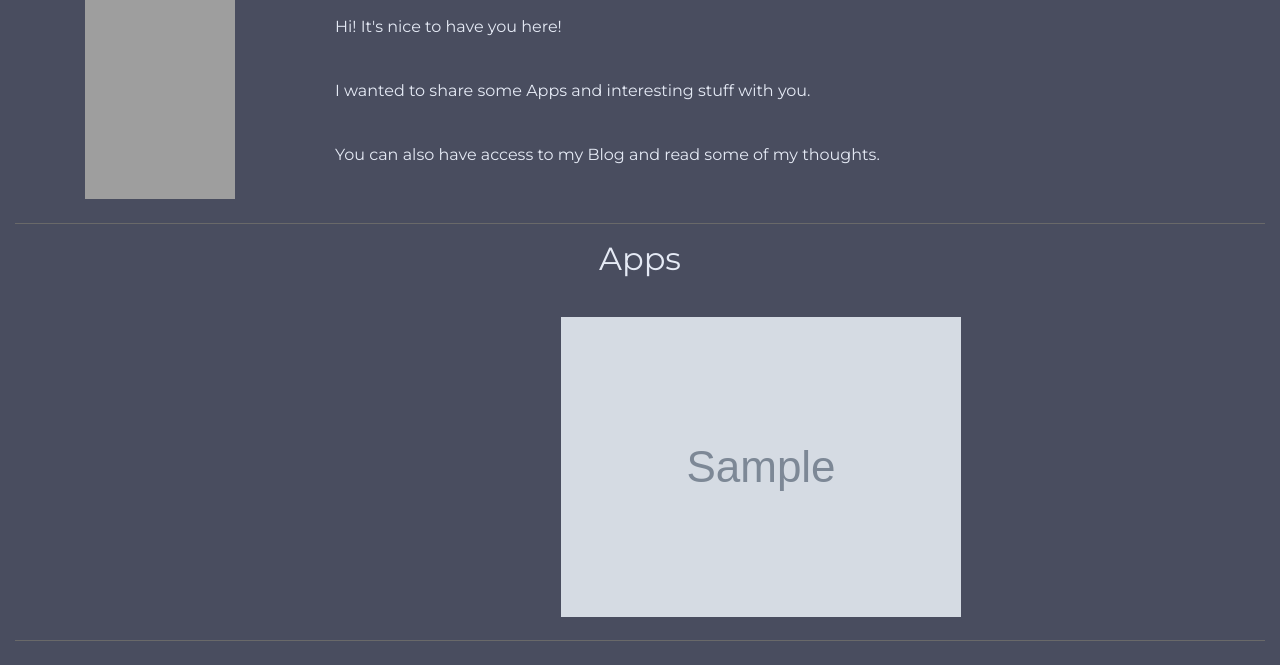
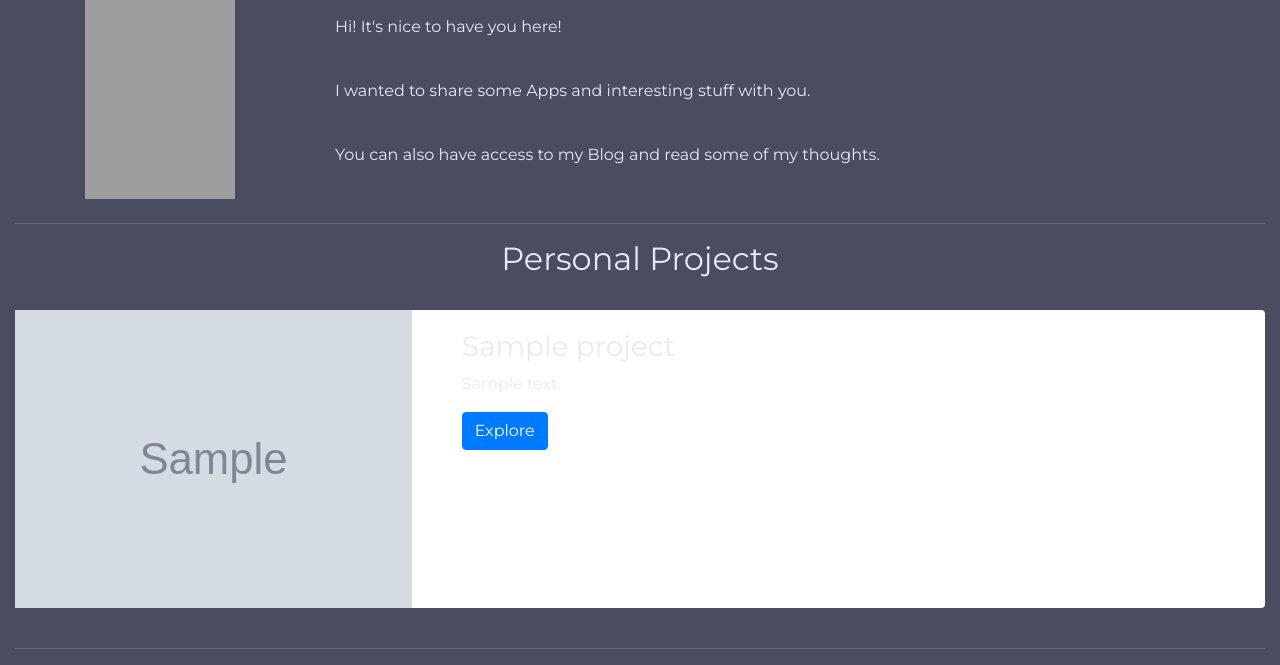
Before and after one commit to jfvalenzuelas/JaiFab_portfolio, a Django app: page / in a window 1280 px wide. Shown: the part 148-813 px from the top of the page. Before the commit the page ends 789 px from the top, so only its background shows below. Run offline with Django 3.2, Linux system fonts and the light colour scheme; tables that the repository leaves empty hold one stand-in row (values such as "Sample post"); grey boxes marked "Sample" are stand-in pictures; some libraries are stand-ins or nearby versions; grey boxes are pictures that could not be loaded.

Commit message:
Update UI
Added new cards for the Projects.

```diff
--- a/portfolio/templates/portfolio/home.html
+++ b/portfolio/templates/portfolio/home.html
@@ -16,15 +16,34 @@
 <hr>
 <div class="row justify-content-center">
     <div class="col-lg-12 d-flex align-items-stretch mb-4 justify-content-center">
-        <h2 class="text-center">Apps</h2>
+        <h2 class="text-center">Personal Projects</h2>
     </div>
 </div>
-<div class="row justify-content-center">
-    {% for project in projects %}
-        <div class="col-lg-2 col-md-4 col-sm-4 justify-content-center">
-            <button class="btn img-app"><a href="{{ project.url }}" target="_blank"><img class="img-app" src="{{ project.image.url }}" alt=""></a></button>
-        </div>
-    {% endfor %}
+<div class="row">
+    <div class="col-12">
+        {% if projects %}
+            {% for project in projects %}
+                <div class="card border-0 mb-4">
+                    <div class="row">
+                        <div class="col-sm-4">
+                            <img class="d-block w-100" src="{{ project.image.url }}" alt=""/>
+                        </div>
+                        <div class="col-sm-8">
+                            <div class="card-body">
+                                <h3> {{ project.title }} </h3>
+                                <p> {{ project.description|striptags|truncatechars:60 }} </p>
+                                <a href="{{ project.url }}" target="_blank">
+                                    <button class="btn btn-primary">Explore</button>
+                                </a>
+                            </div>
+                        </div>
+                    </div>
+                </div>
+            {% endfor %}
+        {% else %}
+            There are no Projects! What is happening here?!
+        {% endif %}
+    </div>
 </div>
 <hr>
 
```
Also changed, not shown: portfolio/static/portfolio/custom.css (+6 -129 lines), portfolio/templates/portfolio/home_card.html (deleted, +0 -51 lines).
